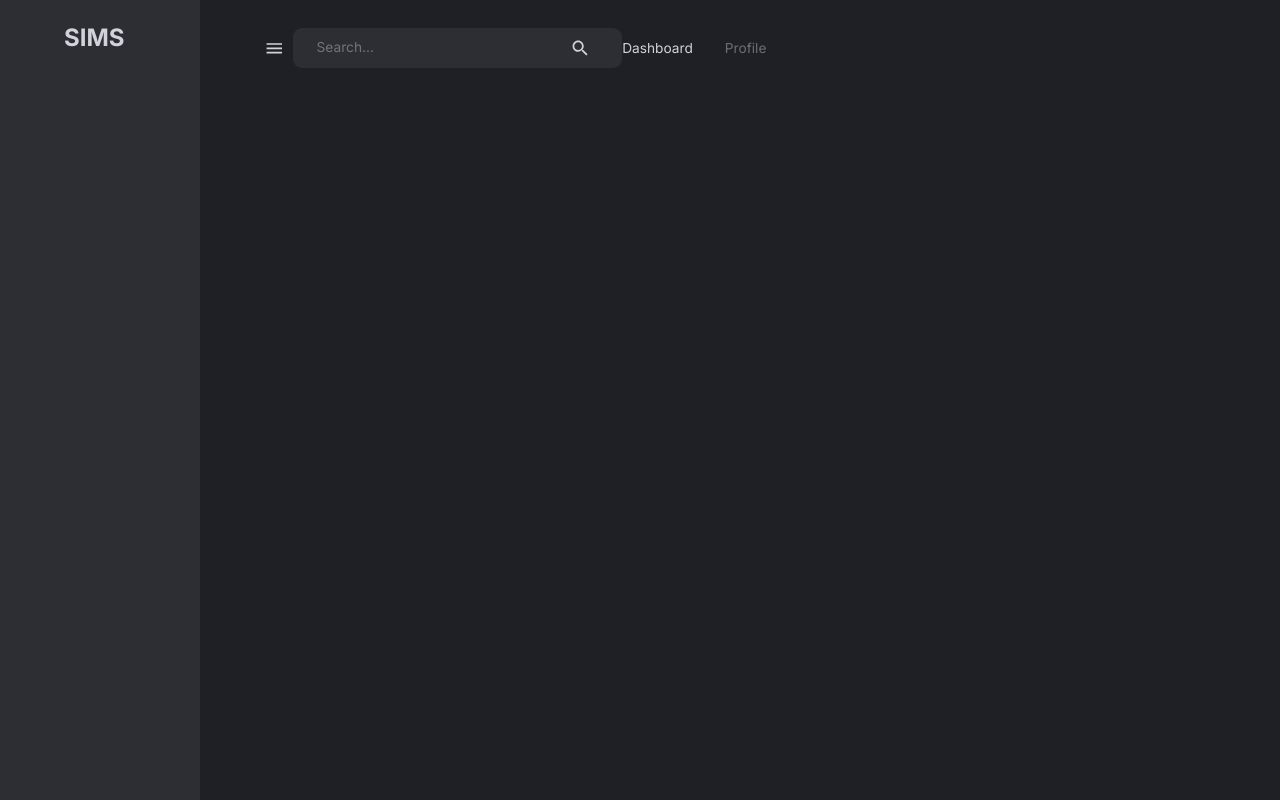
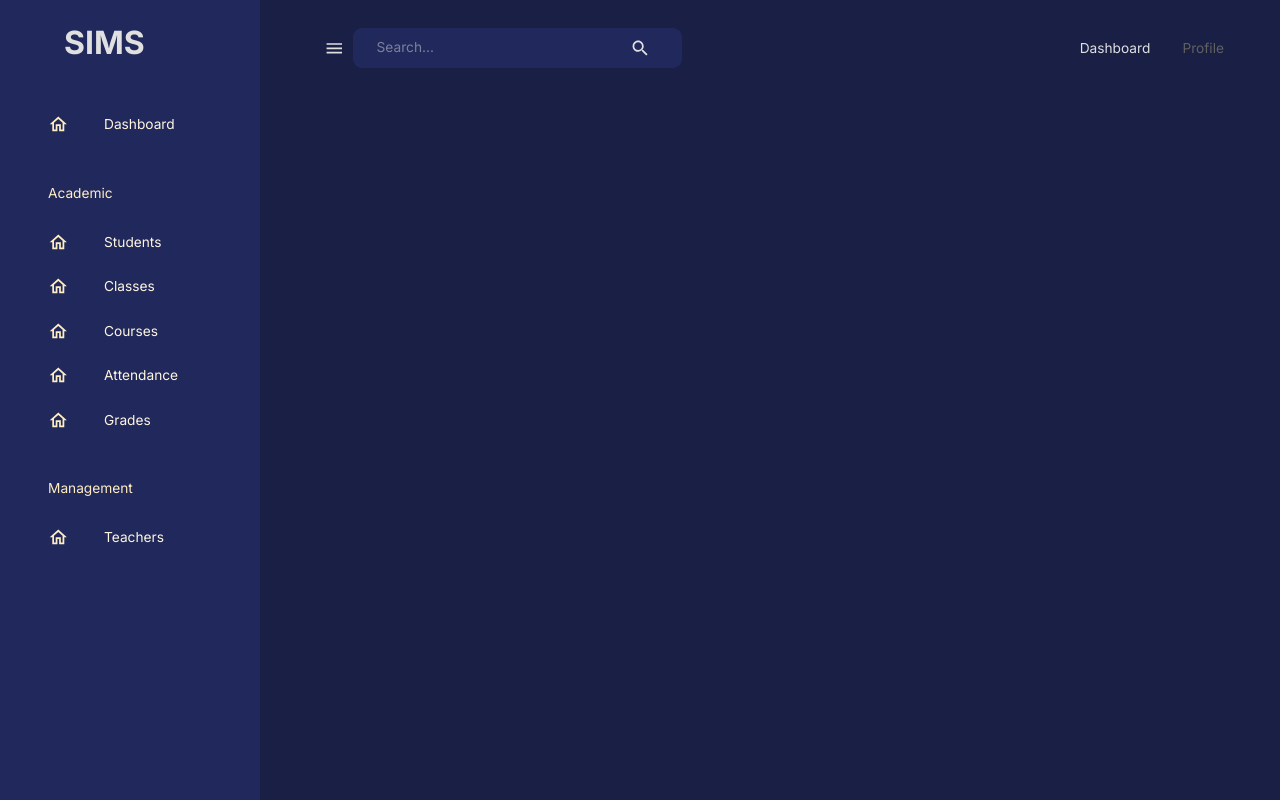
Before and after one commit to harmandsingh/SIMS, a React (Vite) app in the folder client/: page / in a window 1280 px wide. Built offline with nearby package versions, Linux system fonts and the light colour scheme; no server answers.

Commit message:
updated sidebar & navbar

```diff
--- a/client/src/scenes/navbar/index.tsx
+++ b/client/src/components/Navbar.tsx
@@ -1,22 +1,23 @@
-import { useState } from "react";
-import { Link } from "react-router-dom";
+import FlexBetween from "@/components/FlexBetween";
+import { Menu as MenuIcon, Search } from "@mui/icons-material";
 import {
   AppBar,
   Box,
   IconButton,
   InputBase,
   Toolbar,
-  Typography,
   useTheme,
 } from "@mui/material";
-import FlexBetween from "@/components/FlexBetween";
-import SchoolIcon from "@mui/icons-material/School";
-import { Menu as MenuIcon, Search } from "@mui/icons-material";
+import { useState } from "react";
+import { Link } from "react-router-dom";
 
-// type Props = {};
+type NavbarProps = {
+  isSidebarOpen: boolean;
+  setIsSidebarOpen: (value: boolean) => void;
+};
 
-const Navbar = () => {
-  const { palette } = useTheme();
+const Navbar = ({ isSidebarOpen, setIsSidebarOpen }: NavbarProps) => {
+  const theme = useTheme();
   const [selected, setSelected] = useState("dashboard");
   return (
     <AppBar
@@ -29,45 +30,49 @@ const Navbar = () => {
       <Toolbar sx={{ justifyContent: "space-between" }}>
         {/* Left Side */}
         <FlexBetween>
-          <IconButton onClick={() => console.log("open/close sidebar")}>
-            <MenuIcon sx={{ color: palette.grey[300] }} />
+          <IconButton onClick={() => setIsSidebarOpen(!isSidebarOpen)}>
+            <MenuIcon sx={{ color: theme.palette.grey[300] }} />
           </IconButton>
           <FlexBetween
-            bgcolor="#2d2d34"
+            bgcolor={theme.palette.primary[500]}
             borderRadius="9px"
             gap="3rem"
             p="0.1rem 1.5rem"
           >
             <InputBase
               placeholder="Search..."
-              sx={{ color: palette.grey[300] }}
+              sx={{ color: theme.palette.grey[100] }}
             />
             <IconButton>
-              <Search sx={{ color: palette.grey[300] }} />
+              <Search sx={{ color: theme.palette.grey[300] }} />
             </IconButton>
           </FlexBetween>
         </FlexBetween>
 
         {/* Right Side */}
-        <FlexBetween gap="2rem" sx={{ color: palette.grey[300] }}>
-          <Box sx={{ "&:hover": { color: palette.primary[100] } }}>
+        <FlexBetween gap="2rem" sx={{ color: theme.palette.grey[300] }}>
+          <Box sx={{ "&:hover": { color: theme.palette.primary[100] } }}>
             <Link
               to="/"
               onClick={() => setSelected("dashboard")}
               style={{
-                color: selected === "dashboard" ? "inherit" : palette.grey[700],
+                color:
+                  selected === "dashboard"
+                    ? "inherit"
+                    : theme.palette.grey[700],
                 textDecoration: "inherit",
               }}
             >
               Dashboard
             </Link>
           </Box>
-          <Box sx={{ "&:hover": { color: palette.primary[100] } }}>
+          <Box sx={{ "&:hover": { color: theme.palette.primary[100] } }}>
             <Link
               to="/profile"
               onClick={() => setSelected("profile")}
               style={{
-                color: selected === "profile" ? "inherit" : palette.grey[700],
+                color:
+                  selected === "profile" ? "inherit" : theme.palette.grey[700],
                 textDecoration: "inherit",
               }}
             >
--- /dev/null
+++ b/client/src/components/Sidebar.tsx
@@ -0,0 +1,137 @@
+import FlexBetween from "@/components/FlexBetween";
+import { ChevronLeft, ChevronRightOutlined } from "@mui/icons-material";
+import {
+  Box,
+  Drawer,
+  IconButton,
+  List,
+  ListItem,
+  ListItemButton,
+  ListItemIcon,
+  ListItemText,
+  Typography,
+  useTheme,
+} from "@mui/material";
+import { useEffect, useState } from "react";
+import { useLocation, useNavigate } from "react-router-dom";
+import { NavItem, NavItems } from "./SidebarItems";
+
+type SidebarProps = {
+  isNonMobile: boolean;
+  drawerWidth: string;
+  isSidebarOpen: boolean;
+  setIsSidebarOpen: (value: boolean) => void;
+};
+
+const Sidebar = ({
+  isNonMobile,
+  drawerWidth,
+  isSidebarOpen,
+  setIsSidebarOpen,
+}: SidebarProps) => {
+  const { pathname } = useLocation();
+  const [active, setActive] = useState("");
+  const navigate = useNavigate();
+  const theme = useTheme();
+
+  useEffect(() => {
+    setActive(pathname.substring(1));
+  }, [pathname]);
+  return (
+    <Box component="nav">
+      {isSidebarOpen && (
+        <Drawer
+          open={isSidebarOpen}
+          onClose={() => setIsSidebarOpen(false)}
+          variant="persistent"
+          sx={{
+            width: drawerWidth,
+            "& .MuiDrawer-paper": {
+              color: theme.palette.secondary[200],
+              backgroundColor: theme.palette.primary[500],
+              boxSizing: "border-box",
+              borderWidth: isNonMobile ? 0 : "2px",
+              width: drawerWidth,
+            },
+          }}
+        >
+          <Box width="100%">
+            <Box m="1.5rem 2rem 2rem 3rem">
+              <FlexBetween color={theme.palette.secondary.main}>
+                <Box display="flex" alignItems="center" gap="0.5rem">
+                  <Typography
+                    variant="h2"
+                    fontWeight="bold"
+                    ml="1rem"
+                    color={theme.palette.grey[300]}
+                  >
+                    SIMS
+                  </Typography>
+                </Box>
+                {!isNonMobile && (
+                  <IconButton onClick={() => setIsSidebarOpen(!isSidebarOpen)}>
+                    <ChevronLeft />
+                  </IconButton>
+                )}
+              </FlexBetween>
+            </Box>
+            <List>
+              {NavItems.map((item: NavItem) => {
+                if (!item.icon) {
+                  return (
+                    <Typography
+                      key={item.text}
+                      sx={{ m: "2.25rem 0 1rem 3rem" }}
+                    >
+                      {item.text}
+                    </Typography>
+                  );
+                }
+                const lcText = item.text.toLowerCase();
+
+                return (
+                  <ListItem key={item.text} disablePadding>
+                    <ListItemButton
+                      onClick={() => {
+                        navigate(`/${lcText}`);
+                        setActive(lcText);
+                      }}
+                      sx={{
+                        backgroundColor:
+                          active === lcText
+                            ? theme.palette.secondary[300]
+                            : "transparent",
+                        color:
+                          active === lcText
+                            ? theme.palette.primary[600]
+                            : theme.palette.secondary[100],
+                      }}
+                    >
+                      <ListItemIcon
+                        sx={{
+                          ml: "2rem",
+                          color:
+                            active === lcText
+                              ? theme.palette.primary[600]
+                              : theme.palette.secondary[200],
+                        }}
+                      >
+                        <item.icon />
+                      </ListItemIcon>
+                      <ListItemText primary={item.text} />
+                      {active === lcText && (
+                        <ChevronRightOutlined sx={{ ml: "auto " }} />
+                      )}
+                    </ListItemButton>
+                  </ListItem>
+                );
+              })}
+            </List>
+          </Box>
+        </Drawer>
+      )}
+    </Box>
+  );
+};
+
+export default Sidebar;
--- a/client/src/scenes/sidebar/items.ts
+++ b/client/src/components/SidebarItems.ts
@@ -1,6 +1,6 @@
 import { HomeOutlined, SvgIconComponent } from "@mui/icons-material";
 
-interface NavItem {
+export interface NavItem {
   text: string;
   icon?: SvgIconComponent;
 }
--- a/client/src/index.css
+++ b/client/src/index.css
@@ -7,5 +7,24 @@ body,
   height: 100%;
   width: 100%;
   font-family: "Inter", sans-serif;
-  background-color: #1f2026;
+  /* background-color: #1f2026; */
 }
+
+::-webkit-scrollbar {
+  width: 10px;
+}
+
+/* Track */
+::-webkit-scrollbar-track {
+  background: #7a7f9d;
+}
+
+/* Handle */
+::-webkit-scrollbar-thumb {
+  background: #21295c;
+}
+
+/* Handle on Hover */
+::-webkit-scrollbar-track:hover {
+  background: #21295c;
+}
--- a/client/src/scenes/layout/index.tsx
+++ b/client/src/scenes/layout/index.tsx
@@ -1,22 +1,26 @@
 import { Box, useMediaQuery } from "@mui/material";
 import { Outlet } from "react-router-dom";
-import Navbar from "../navbar";
+import Navbar from "@/components/Navbar";
 import { useState } from "react";
-import Sidebar from "@/scenes/sidebar";
+import Sidebar from "@/components/Sidebar";
 
 const Layout = () => {
   const isNonMobile = useMediaQuery("(min-width: 600px)");
   const [isSidebarOpen, setIsSidebarOpen] = useState(true);
+
   return (
     <Box display={isNonMobile ? "flex" : "block"} width="100%" height="100%">
       <Sidebar
-        drawerWidth="200px"
+        drawerWidth="260px"
         isNonMobile={isNonMobile}
         isSidebarOpen={isSidebarOpen}
-        setIsSidebarOpen={() => setIsSidebarOpen}
+        setIsSidebarOpen={setIsSidebarOpen}
       />
-      <Box>
-        <Navbar />
+      <Box flexGrow={1}>
+        <Navbar
+          isSidebarOpen={isSidebarOpen}
+          setIsSidebarOpen={setIsSidebarOpen}
+        />
         <Outlet />
       </Box>
     </Box>
--- a/client/src/scenes/sidebar/index.tsx
+++ /dev/null
@@ -1,81 +0,0 @@
-import FlexBetween from "@/components/FlexBetween";
-import { ChevronLeft } from "@mui/icons-material";
-import {
-  Box,
-  Drawer,
-  IconButton,
-  List,
-  Typography,
-  useTheme,
-} from "@mui/material";
-import React, { useEffect, useState } from "react";
-import { useLocation, useNavigate } from "react-router-dom";
-
-type SidebarProps = {
-  isNonMobile: boolean;
-  drawerWidth: string;
-  isSidebarOpen: boolean;
-  setIsSidebarOpen: (value: boolean) => {};
-};
-
-const Sidebar = ({
-  isNonMobile,
-  drawerWidth,
-  isSidebarOpen,
-  setIsSidebarOpen,
-}: SidebarProps) => {
-  const { pathname } = useLocation();
-  const [active, setActive] = useState("");
-  const navigate = useNavigate();
-  const theme = useTheme();
-
-  useEffect(() => {
-    setActive(pathname.substring(1));
-  }, [pathname]);
-  return (
-    <Box component="nav">
-      {isSidebarOpen && (
-        <Drawer
-          open={isSidebarOpen}
-          onClose={() => setIsSidebarOpen(false)}
-          variant="persistent"
-          sx={{
-            width: drawerWidth,
-            "& .MuiDrawer-paper": {
-              color: theme.palette.secondary[200],
-              backgroundColor: "#2d2d34",
-              boxSizing: "border-box",
-              borderWidth: isNonMobile ? 0 : "2px",
-              width: drawerWidth,
-            },
-          }}
-        >
-          <Box width="100%">
-            <Box m="1.5rem 2rem 2rem 3rem">
-              <FlexBetween color={theme.palette.secondary.main}>
-                <Box display="flex" alignItems="center" gap="0.5rem">
-                  <Typography
-                    variant="h2"
-                    fontWeight="bold"
-                    ml="1rem"
-                    color={theme.palette.grey[300]}
-                  >
-                    SIMS
-                  </Typography>
-                </Box>
-                {!isNonMobile && (
-                  <IconButton onClick={() => setIsSidebarOpen(!isSidebarOpen)}>
-                    <ChevronLeft />
-                  </IconButton>
-                )}
-              </FlexBetween>
-            </Box>
-            <List>{}</List>
-          </Box>
-        </Drawer>
-      )}
-    </Box>
-  );
-};
-
-export default Sidebar;
--- a/client/src/theme/index.ts
+++ b/client/src/theme/index.ts
@@ -1,46 +1,44 @@
+// theme tokens
 export const tokens = {
   grey: {
-    100: "#f0f0f3",
-    200: "#e1e2e7",
-    300: "#d1d3da",
-    400: "#c2c5ce",
-    500: "#b3b6c2",
-    600: "#8f929b",
-    700: "#6b6d74",
-    800: "#48494e",
-    900: "#242427",
+    0: "#ffffff", // manually adjusted
+    10: "#f6f6f6", // manually adjusted
+    50: "#f0f0f0", // manually adjusted
+    100: "#e0e0e0",
+    200: "#c2c2c2",
+    300: "#a3a3a3",
+    400: "#858585",
+    500: "#666666",
+    600: "#525252",
+    700: "#3d3d3d",
+    800: "#292929",
+    900: "#141414",
+    1000: "#000000", // manually adjusted
   },
   primary: {
-    // light green
-    100: "#d0fcf4",
-    200: "#a0f9e9",
-    300: "#71f5de",
-    400: "#41f2d3",
-    500: "#12efc8",
-    600: "#0ebfa0",
-    700: "#0b8f78",
-    800: "#076050",
-    900: "#043028",
+    // blue
+    100: "#d3d4de",
+    200: "#a6a9be",
+    300: "#7a7f9d",
+    400: "#4d547d",
+    500: "#21295c",
+    600: "#191F45", // manually adjusted
+    700: "#141937",
+    800: "#0d1025",
+    900: "#070812",
   },
   secondary: {
     // yellow
-    100: "#fcf0dd",
-    200: "#fae1bb",
-    300: "#f7d299",
-    400: "#f5c377",
-    500: "#f2b455",
-    600: "#c29044",
-    700: "#916c33",
-    800: "#614822",
-    900: "#302411",
-  },
-  tertiary: {
-    // purple
-    500: "#8884d8",
-  },
-  background: {
-    light: "#2d2d34",
-    main: "#1f2026",
+    50: "#f0f0f0", // manually adjusted
+    100: "#fff6e0",
+    200: "#ffedc2",
+    300: "#ffe3a3",
+    400: "#ffda85",
+    500: "#ffd166",
+    600: "#cca752",
+    700: "#997d3d",
+    800: "#665429",
+    900: "#332a14",
   },
 };
 
@@ -49,23 +47,20 @@ export const themeSettings = {
   palette: {
     primary: {
       ...tokens.primary,
-      main: tokens.primary[500],
+      main: tokens.primary[400],
       light: tokens.primary[400],
     },
     secondary: {
       ...tokens.secondary,
-      main: tokens.secondary[500],
+      main: tokens.secondary[300],
     },
-    tertiary: {
-      ...tokens.tertiary,
-    },
-    grey: {
+    neutral: {
       ...tokens.grey,
       main: tokens.grey[500],
     },
     background: {
-      default: tokens.background.main,
-      light: tokens.background.light,
+      default: tokens.primary[600],
+      alt: tokens.primary[500],
     },
   },
   typography: {
@@ -73,34 +68,27 @@ export const themeSettings = {
     fontSize: 12,
     h1: {
       fontFamily: ["Inter", "sans-serif"].join(","),
-      fontSize: 32,
+      fontSize: 40,
     },
     h2: {
       fontFamily: ["Inter", "sans-serif"].join(","),
-      fontSize: 24,
+      fontSize: 32,
     },
     h3: {
       fontFamily: ["Inter", "sans-serif"].join(","),
-      fontSize: 20,
-      fontWeight: 800,
-      color: tokens.grey[200],
+      fontSize: 24,
     },
     h4: {
       fontFamily: ["Inter", "sans-serif"].join(","),
-      fontSize: 14,
-      fontWeight: 600,
-      color: tokens.grey[300],
+      fontSize: 20,
     },
     h5: {
       fontFamily: ["Inter", "sans-serif"].join(","),
-      fontSize: 12,
-      fontWeight: 400,
-      color: tokens.grey[500],
+      fontSize: 16,
     },
     h6: {
       fontFamily: ["Inter", "sans-serif"].join(","),
-      fontSize: 10,
-      color: tokens.grey[700],
+      fontSize: 14,
     },
   },
 };
```
Also changed, not shown: client/src/App.tsx (+5 -5 lines).
